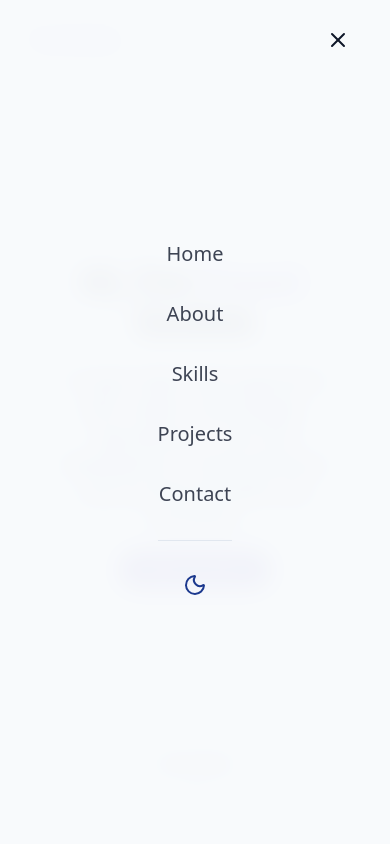
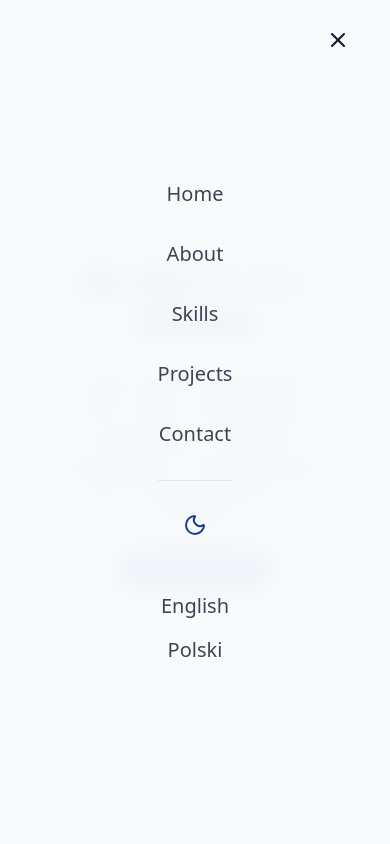
Before and after one commit to pgedlek/portfolio, a React (Vite) app: page / in a window 390 px wide. Both pictures are taken after a click on the button "Open menu". Shown: the top 844 px of the page. Built offline with nearby package versions, Linux system fonts and the light colour scheme.

Commit message:
Add mobile language switcher

```diff
--- a/src/components/LanguageSwitcher.tsx
+++ b/src/components/LanguageSwitcher.tsx
@@ -76,9 +76,21 @@ function LanguageSwitcher() {
                 )}
             </div>
             {/* Mobile version */}
-            <>
+            <div className="min-md:hidden flex flex-col">
+                <button
+                    className="text-foreground/80 hover:text-primary transition-colors duration-300 py-4"
+                    onClick={() => changeLanguage("en")}
+                >
+                    English
+                </button>
+                <button
 
-            </>
+                    className="text-foreground/80 hover:text-primary transition-colors duration-300"
+                    onClick={() => changeLanguage("pl")}
+                >
+                    Polski
+                </button>
+            </div>
         </>
 
     );
--- a/src/components/Navbar.tsx
+++ b/src/components/Navbar.tsx
@@ -6,11 +6,11 @@ import ThemeToggle from "./ThemeToggle";
 import LanguageSwitcher from "./LanguageSwitcher";
 
 const navItems = [
-    { name: "Home", href: "#hero" },
-    { name: "About", href: "#about" },
-    { name: "Skills", href: "#skills" },
-    { name: "Projects", href: "#projects" },
-    { name: "Contact", href: "#contact" },
+    { name: "home", href: "#hero" },
+    { name: "about", href: "#about" },
+    { name: "skills", href: "#skills" },
+    { name: "projects", href: "#projects" },
+    { name: "contact", href: "#contact" },
 ];
 
 function Navbar() {
@@ -41,21 +41,15 @@ function Navbar() {
 
                 {/* Desktop */}
                 <div className="hidden md:flex space-x-8">
-                    <a className="text-foreground/80 hover:text-primary transition-colors duration-300" href="#hero">
-                        {t("navbar.home")}
-                    </a>
-                    <a className="text-foreground/80 hover:text-primary transition-colors duration-300" href="#about">
-                        {t("navbar.about")}
-                    </a>
-                    <a className="text-foreground/80 hover:text-primary transition-colors duration-300" href="#skills">
-                        {t("navbar.skills")}
-                    </a>
-                    <a className="text-foreground/80 hover:text-primary transition-colors duration-300" href="#projects">
-                        {t("navbar.projects")}
-                    </a>
-                    <a className="text-foreground/80 hover:text-primary transition-colors duration-300" href="#contact">
-                        {t("navbar.contact")}
-                    </a>
+                    {navItems.map((item) => (
+                        <a
+                            key={item.name}
+                            className="text-foreground/80 hover:text-primary transition-colors duration-300"
+                            href={item.href}
+                        >
+                            {t(`navbar.${item.name}`)}
+                        </a>
+                    ))}
                     <a>
                         <ThemeToggle />
                     </a>
@@ -78,39 +72,22 @@ function Navbar() {
                     isMenuOpen ? "opacity-100 pointer-events-auto" : "opacity-0 pointer-events-none"
                 )}>
                     <div className="flex flex-col space-y-8 text-xl">
-                        <a href="#hero"
-                            className="text-foreground/80 hover:text-primary transition-colors duration-300"
-                            onClick={() => setisMenuOpen(false)}
-                        >
-                            {t("navbar.home")}
-                        </a>
-                        <a href="#about"
-                            className="text-foreground/80 hover:text-primary transition-colors duration-300"
-                            onClick={() => setisMenuOpen(false)}
-                        >
-                            {t("navbar.about")}
-                        </a>
-                        <a href="#skills"
-                            className="text-foreground/80 hover:text-primary transition-colors duration-300"
-                            onClick={() => setisMenuOpen(false)}
-                        >
-                            {t("navbar.skills")}
-                        </a>
-                        <a href="#projects"
-                            className="text-foreground/80 hover:text-primary transition-colors duration-300"
-                            onClick={() => setisMenuOpen(false)}
-                        >
-                            {t("navbar.projects")}
-                        </a>
-                        <a href="#contact"
-                            className="text-foreground/80 hover:text-primary transition-colors duration-300"
-                            onClick={() => setisMenuOpen(false)}
-                        >
-                            {t("navbar.contact")}
-                        </a>
+                        {navItems.map((item) => (
+                            <a
+                                key={item.name}
+                                href={item.href}
+                                className="text-foreground/80 hover:text-primary transition-colors duration-300"
+                                onClick={() => setisMenuOpen(false)}
+                            >
+                                {t(`navbar.${item.name}`)}
+                            </a>
+                        ))}
                         <hr />
                         <a>
                             <ThemeToggle />
+                        </a>
+                        <a>
+                            <LanguageSwitcher />
                         </a>
                     </div>
                 </div>
```
